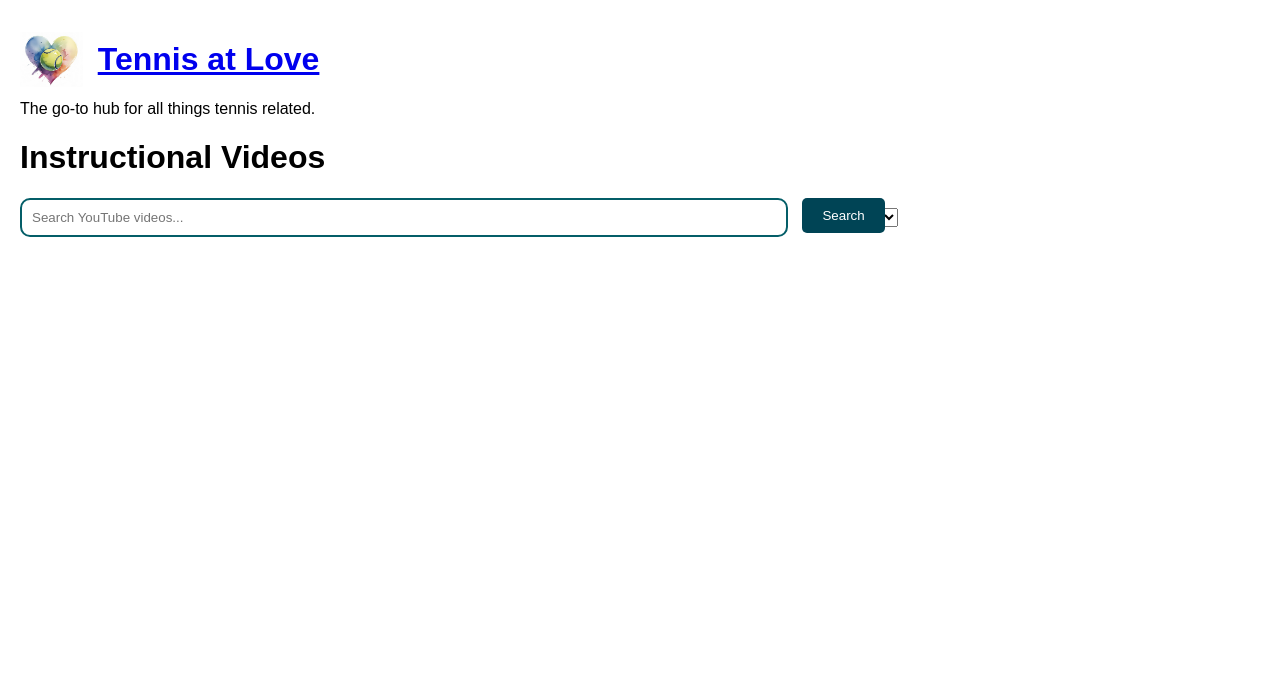
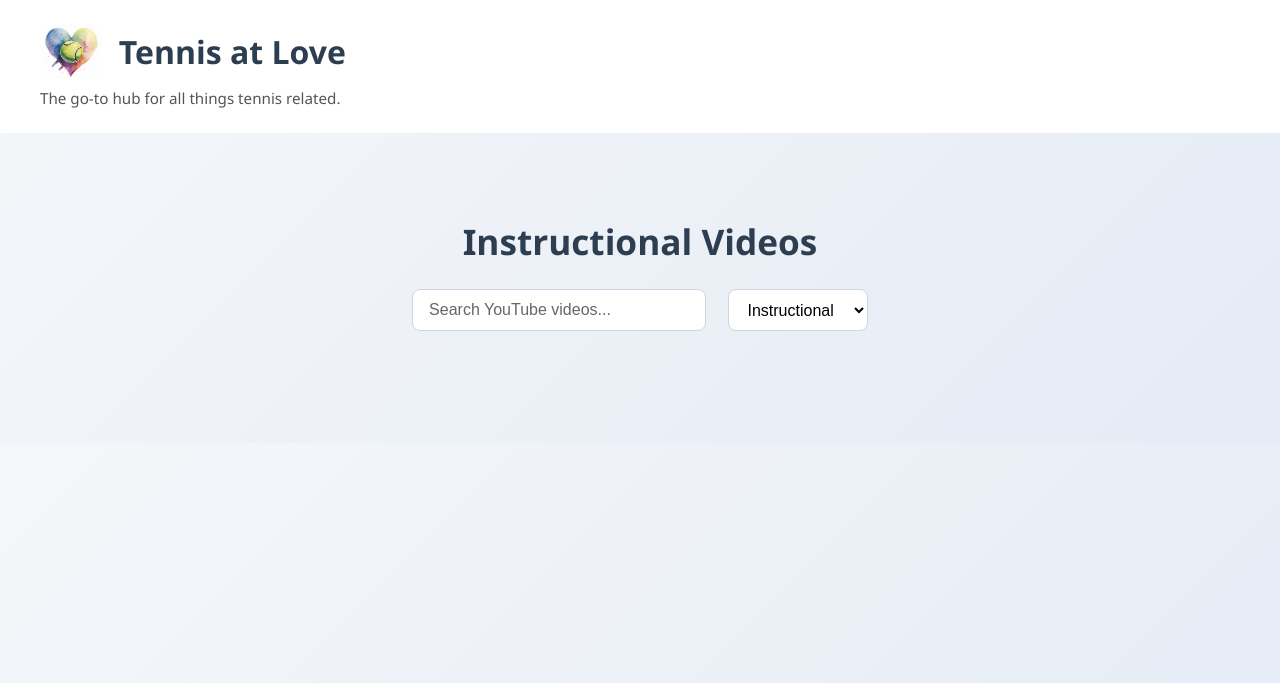
Before and after one commit to xchen79/App.py, a Flask app: page /subpage2 in a window 1280 px wide. Shown: the top 683 px of the page. Run offline with Flask 3, Linux system fonts and the light colour scheme.

Commit message:
Styled the videos page and a little bit of the home page

```diff
--- a/static/style.css
+++ b/static/style.css
@@ -199,3 +199,202 @@ a:visited {
     padding: 20px;
     border-radius: 8px;
 }
+
+/* Page container */
+body {
+    font-family: "Segoe UI", Roboto, Helvetica, Arial, sans-serif;
+    background: linear-gradient(135deg, #f5f7fa, #e4ebf5);
+    color: #333;
+    margin: 0;
+    padding: 0;
+}
+
+/* Page heading */
+h1 {
+    text-align: center;
+    margin: 2rem 0 1.5rem;
+    font-size: 2.2rem;
+    font-weight: 600;
+    color: #2c3e50;
+}
+
+/* Search form */
+form {
+    display: flex;
+    flex-wrap: wrap;
+    justify-content: center;
+    gap: 0.75rem;
+    margin-bottom: 2rem;
+}
+
+/* Search input */
+.video-search {
+    padding: 0.7rem 1rem;
+    width: 260px;
+    border-radius: 8px;
+    border: 1px solid #ccd6e0;
+    font-size: 1rem;
+    outline: none;
+    transition: border-color 0.2s, box-shadow 0.2s;
+}
+
+.video-search:focus {
+    border-color: #4a90e2;
+    box-shadow: 0 0 0 3px rgba(74, 144, 226, 0.2);
+}
+
+/* Category select */
+select {
+    padding: 0.65rem 0.9rem;
+    border-radius: 8px;
+    border: 1px solid #ccd6e0;
+    font-size: 1rem;
+    background-color: #fff;
+    cursor: pointer;
+}
+
+/* Search button */
+.search-button {
+    padding: 0.7rem 1.4rem;
+    border-radius: 8px;
+    border: none;
+    background-color: #4a90e2;
+    color: #fff;
+    font-size: 1rem;
+    font-weight: 500;
+    cursor: pointer;
+    transition: background-color 0.2s, transform 0.1s, box-shadow 0.1s;
+}
+
+.search-button:hover {
+    background-color: #3a7fd5;
+    box-shadow: 0 6px 14px rgba(0, 0, 0, 0.12);
+}
+
+.search-button:active {
+    transform: translateY(1px);
+}
+
+/* Video grid */
+.video-container {
+    display: grid;
+    grid-template-columns: repeat(auto-fill, minmax(280px, 1fr));
+    gap: 1.5rem;
+    padding: 0 2rem 3rem;
+    max-width: 1200px;
+    margin: 0 auto;
+}
+
+/* Video card */
+.video-card {
+    background: #ffffff;
+    border-radius: 14px;
+    overflow: hidden;
+    box-shadow: 0 8px 20px rgba(0, 0, 0, 0.08);
+    transition: transform 0.2s, box-shadow 0.2s;
+}
+
+.video-card:hover {
+    transform: translateY(-4px);
+    box-shadow: 0 14px 30px rgba(0, 0, 0, 0.12);
+}
+
+/* Video iframe */
+.video-card iframe {
+    width: 100%;
+    height: 180px;
+    border: none;
+}
+
+/* Video title */
+.video-card p {
+    padding: 0.9rem 1rem 1.2rem;
+    font-size: 0.95rem;
+    font-weight: 500;
+    line-height: 1.4;
+    color: #34495e;
+}
+
+/* Responsive tweaks */
+@media (max-width: 600px) {
+    h1 {
+        font-size: 1.8rem;
+    }
+
+    form {
+        padding: 0 1rem;
+    }
+
+    .video-container {
+        padding: 0 1rem 2rem;
+    }
+}
+
+.video-search {
+    padding: 0.7rem 1rem;
+    width: 260px;
+    border-radius: 8px;
+    border: 1px solid #ccd6e0;
+    font-size: 1rem;
+    outline: none;
+    color: #000; /* typed text color */
+    background-color: #fff;
+    transition: border-color 0.2s, box-shadow 0.2s;
+}
+
+/* Placeholder text */
+.video-search::placeholder {
+    color: #666;
+}
+
+/* Global page padding */
+body {
+    margin: 0;
+    padding: 0;
+}
+
+/* Header spacing */
+header {
+    padding: 1.5rem 2.5rem; /* space from page edges */
+    background-color: #ffffff;
+}
+
+/* Header layout */
+.header-container {
+    display: flex;
+    align-items: center;
+    gap: 1rem;
+}
+
+/* Logo sizing + spacing */
+.logo {
+    height: 55px;
+    width: auto;
+}
+
+/* Title styling */
+.title {
+    margin: 0;
+    font-size: 2rem;
+    font-weight: 600;
+}
+
+.title a {
+    text-decoration: none;
+    color: #2c3e50;
+}
+
+/* Tagline / nav text */
+nav {
+    margin-top: 0.5rem;
+}
+
+nav a {
+    color: #555;
+    font-size: 0.95rem;
+}
+
+/* Main content spacing */
+main {
+    padding: 2rem 2.5rem;
+}
--- a/templates/subpage2.html
+++ b/templates/subpage2.html
@@ -14,7 +14,7 @@
     {% for video in videos %}
         <div class="video-card">
             <iframe src="https://www.youtube.com/embed/{{ video.videoId }}" allowfullscreen></iframe>
-            <p>{{ video.title }}</p>
+            <p>{{ video.title|safe }}</p>
         </div>
     {% endfor %}
 </div>
```
